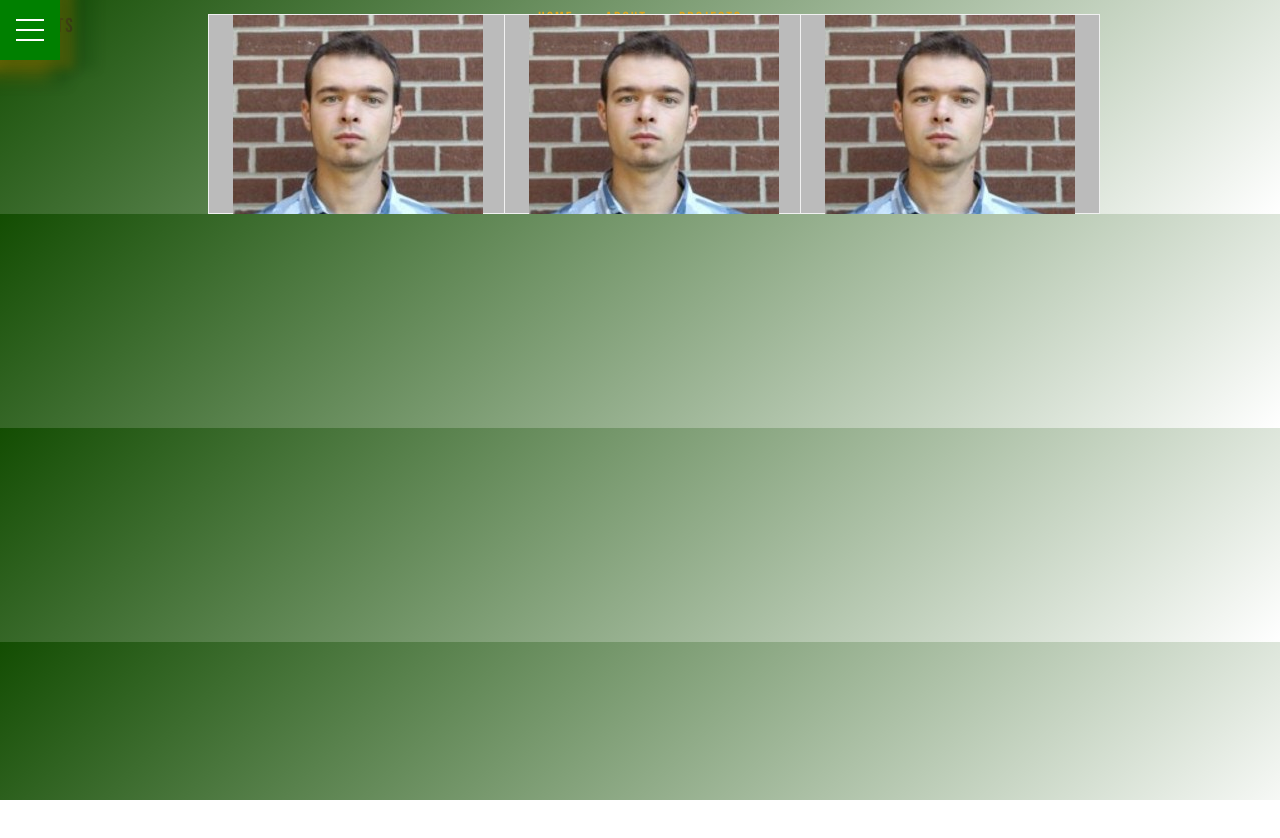
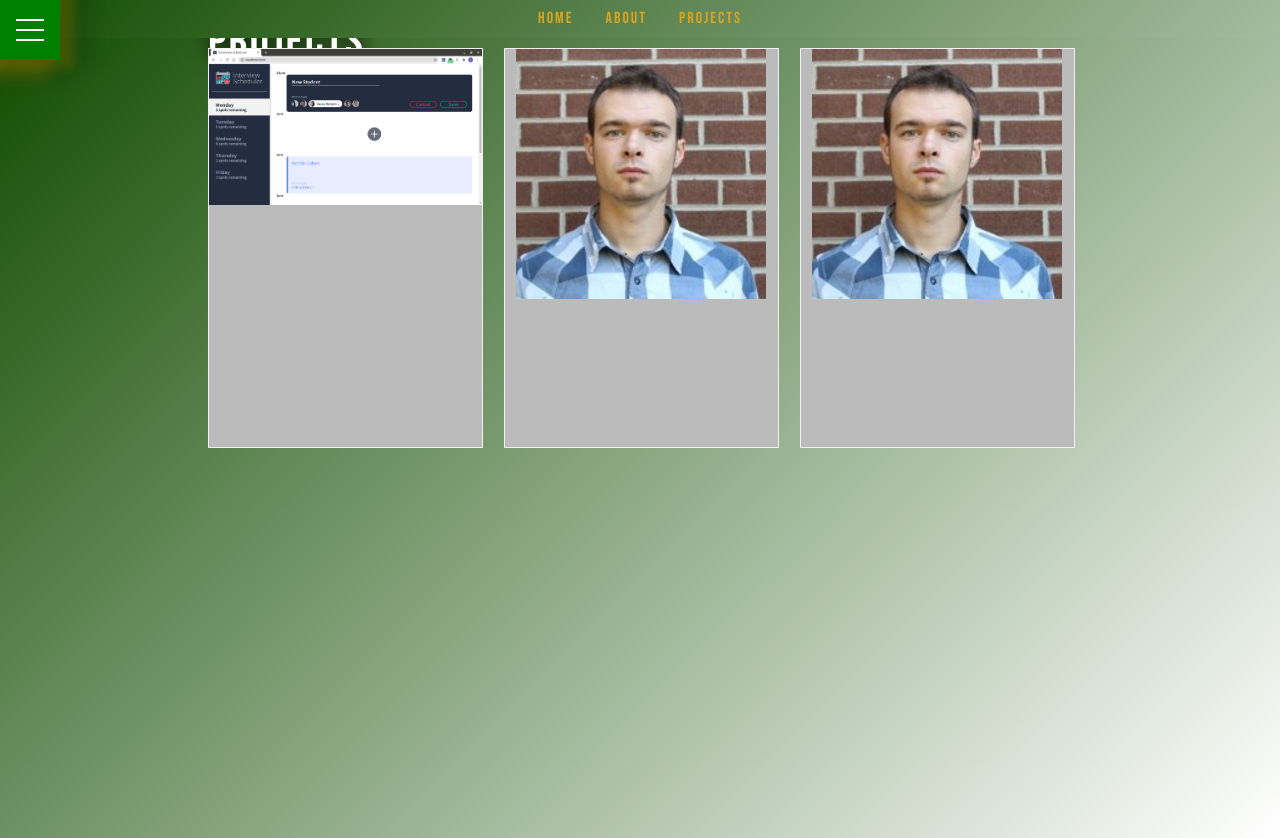
Before and after one commit to ThomasA64/PortfolioTA, a React (Create React App) app: page /projects in a window 1280 px wide. Before the commit the page ends 800 px from the top, so only its background shows below. Built offline with nearby package versions, Linux system fonts and the light colour scheme; grey boxes are pictures that could not be loaded; a web font is replaced by a local one.

Commit message:
styled first card for projects component

```diff
--- a/src/components/Projects.js
+++ b/src/components/Projects.js
@@ -3,26 +3,32 @@ import React from "react";
 export default function Projects() {
   return (
     <>
+      <header className="showcase">
+        <div class="container">
+          <div class="row">
             <h5 className="bio knowledge">PROJECTS</h5>
-      <div class="container">
+          </div>
           <div class="row">
             <div class="col-xs-12 col-sm-6 col-md-4 col-lg-4">
               <div className="flip-card">
                 <div className="flip-card-inner">
                   <div className="flip-card-front">
-                  <img src="./docs/thumb_TAProfile.jpg" alt="Project" />
+                    <img
+                      className="img-projects"
+                      src="./docs/SchedulerMainPage.png"
+                      alt="Project"
+                    />
                   </div>
                   <div className="flip-card-back">
-                  <h1>Interview Scheduler</h1>
+                    <h2>Interview Scheduler</h2>
                     <p>
                       React application that allows users to book and cancel
-                    interviews. Combine a concise API with a WebSocket server to
-                    build a realtime experience. Development focuses on a single
-                    page application (SPA) called Interview Scheduler, built
-                    using React. Data is persisted by the API server using a
-                    PostgreSQL database.
+                      interviews. Combine a concise API with a WebSocket server
+                      to build a realtime experience. Development focuses on a
+                      single page application (SPA) called Interview Scheduler,
+                      built using React. Data is persisted by the API server
+                      using a PostgreSQL database.
                     </p>
-                  <p>We love that guy</p>
                   </div>
                 </div>
               </div>
@@ -57,6 +63,7 @@ export default function Projects() {
             </div>
           </div>
         </div>
+      </header>
     </>
   );
 }
--- a/src/styles/projects.css
+++ b/src/styles/projects.css
@@ -1,7 +1,7 @@
 .flip-card {
   background-color: transparent;
-  width: 300px;
-  height: 200px;
+  width: 275px;
+  height: 400px;
   border: 1px solid #f1f1f1;
   perspective: 1000px;
 }
@@ -36,5 +36,13 @@
 .flip-card-back {
   background-color: dodgerblue;
   color: white;
+  padding: 20px;
   transform: rotateY(180deg);
 }
+
+.img-projects {
+  display: flex;
+  justify-content: center;
+  align-items: center;
+  width: 100%;
+}
```
Also changed, not shown: public/docs/SchedulerMainPage.png (added). Lines whose indentation alone changed are shown as unchanged.
